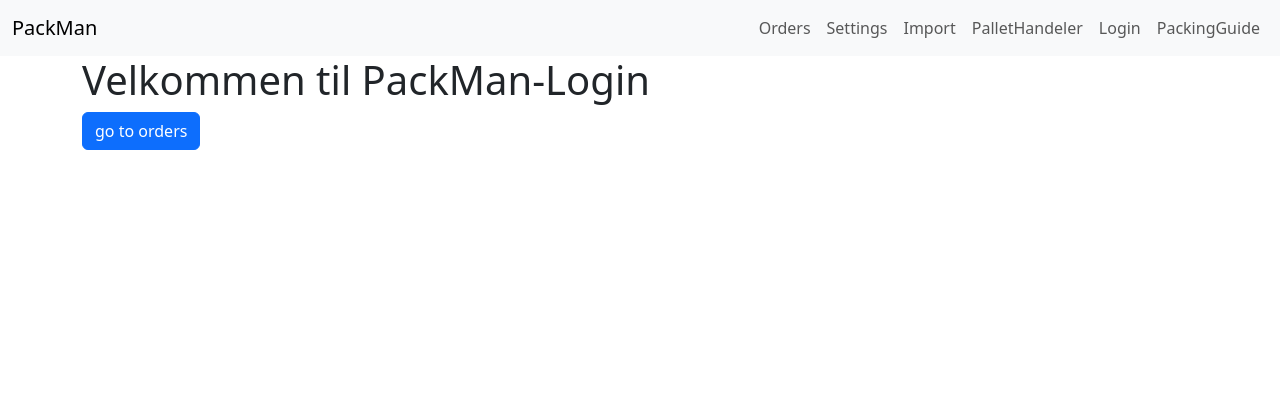
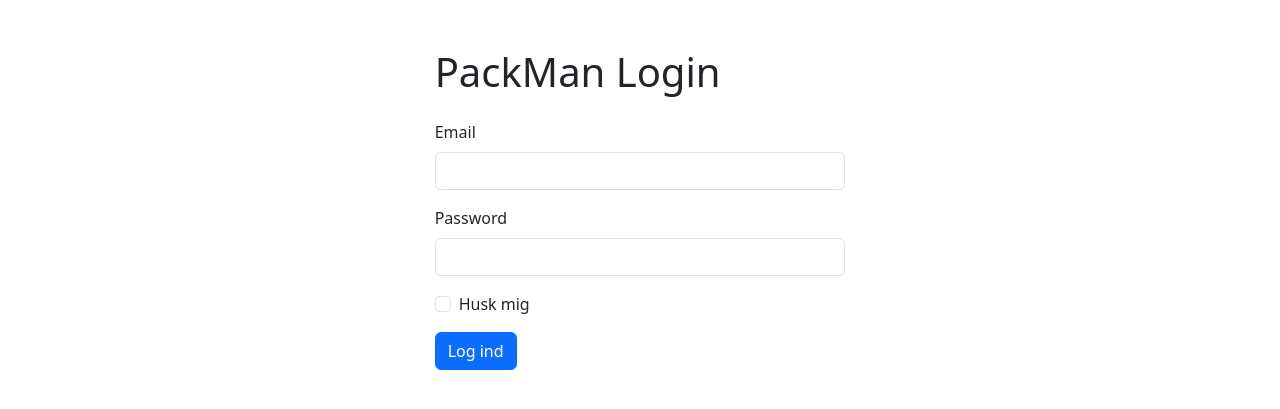
Before and after one commit to SlightlyLessDreamyTeam/PalletOptimizer, an ASP.NET Core app: page / in a window 1280 px wide. Shown: the top 409 px of the page. Run offline with ASP.NET Core 8, Linux system fonts and the light colour scheme; some libraries are stand-ins or nearby versions.

Commit message:
PAL-22 Login opret viewmodels. opret logik og test

```diff
--- a/PackMan/Controllers/LoginController.cs
+++ b/PackMan/Controllers/LoginController.cs
@@ -1,10 +1,43 @@
+using Microsoft.AspNetCore.Identity;
 using Microsoft.AspNetCore.Mvc;
+using PackMan.Models;
+using PackMan.ViewModels;
 
 namespace PackMan.Controllers;
 
 public class LoginController : Controller {
 
+  private readonly SignInManager<AppUser> _signInManager;
+
+  public LoginController(SignInManager<AppUser> signInManager) {
+    _signInManager = signInManager;
+  }
+
+  [HttpGet]
   public IActionResult Login() {
-    return View();
+    return View(new LoginViewModel());
+  }
+
+  [HttpPost]
+  public async Task<IActionResult> Login(LoginViewModel model) {
+    if (!ModelState.IsValid) {
+      return View(model);
+    }
+
+    var result = await _signInManager.PasswordSignInAsync(
+      model.Email, model.Password, model.RememberMe, lockoutOnFailure: false);
+
+    if (result.Succeeded) {
+      return RedirectToAction("Orders", "Orders");
+    }
+
+    ModelState.AddModelError(string.Empty, "Forkert e-mail eller adgangskode");
+    return View(model);
+  }
+
+  [HttpPost]
+  public async Task<IActionResult> Logout() {
+    await _signInManager.SignOutAsync();
+    return RedirectToAction("Login", "Login");
   }
 }
--- a/PackMan/Views/Login/Login.cshtml
+++ b/PackMan/Views/Login/Login.cshtml
@@ -1,11 +1,34 @@
+@model PackMan.ViewModels.LoginViewModel
 @{
-  ViewData["Title"] = "Login";
+    ViewData["Title"] = "Login";
+    Layout = "_LoginLayout";
 }
 
-<div>
-  <h1>Velkommen til PackMan-Login</h1>
+<div class="row justify-content-center mt-5">
+    <div class="col-md-4">
+        <h1 class="mb-4">PackMan Login</h1>
+
+        <form asp-controller="Login" asp-action="Login" method="post">
+            <div asp-validation-summary="ModelOnly" class="text-danger"></div>
+
+            <div class="mb-3">
+                <label asp-for="Email" class="form-label"></label>
+                <input asp-for="Email" class="form-control" />
+                <span asp-validation-for="Email" class="text-danger"></span>
+            </div>
+
+            <div class="mb-3">
+                <label asp-for="Password" class="form-label"></label>
+                <input asp-for="Password" class="form-control" />
+                <span asp-validation-for="Password" class="text-danger"></span>
+            </div>
+
+            <div class="form-check mb-3">
+                <input asp-for="RememberMe" class="form-check-input" />
+                <label asp-for="RememberMe" class="form-check-label"></label>
+            </div>
+
+            <button type="submit" class="btn btn-primary">Log ind</button>
+        </form>
+    </div>
 </div>
-
-<div>
-  <a asp-controller="Orders" asp-action="Orders" class="btn btn-primary">go to orders</a>
-</div>
```
Also changed, not shown: PackMan/Program.cs (+13 -0 lines), PackMan/ViewModels/LoginViewModel.cs (added, +17 -0 lines).
